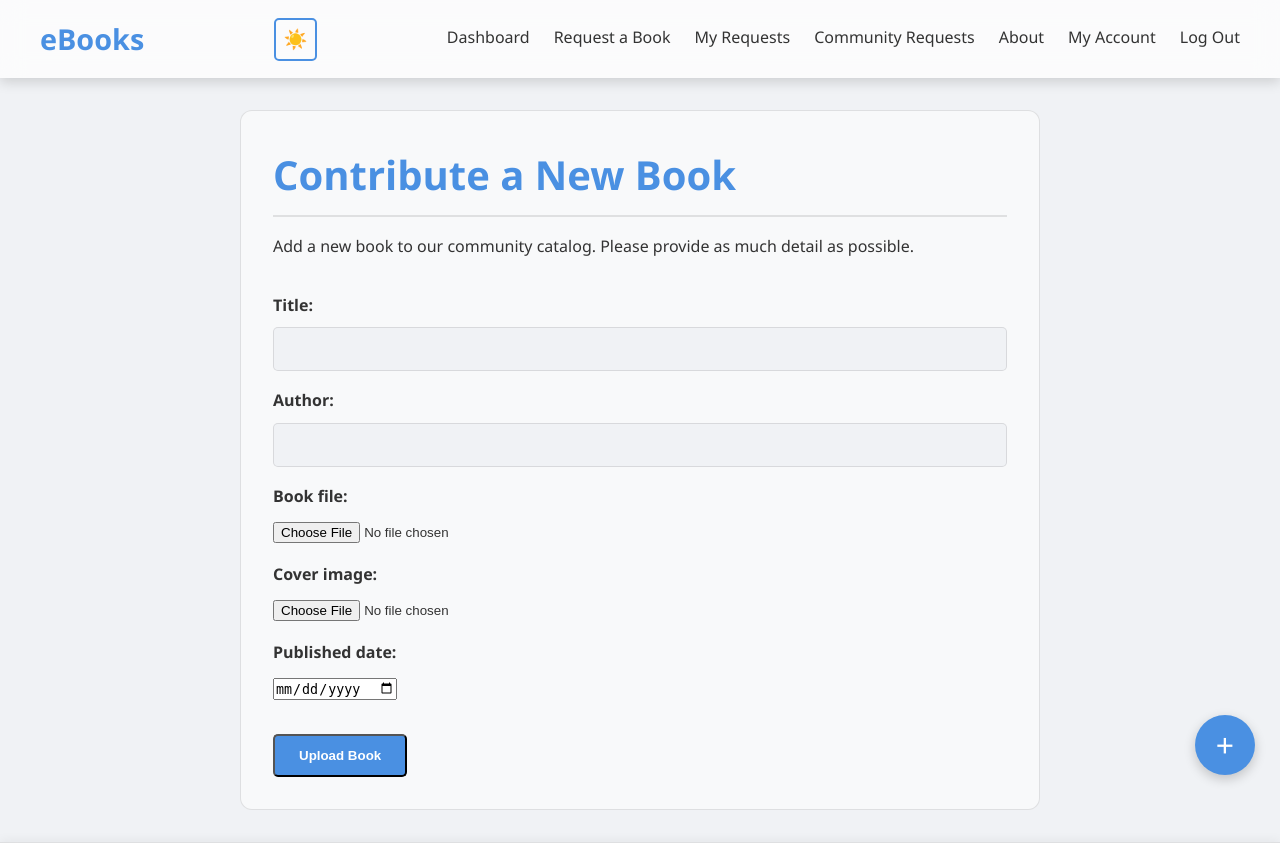
After one commit to Hemedi18/e-books-supply, a Django app: page /upload-book/ in a window 1280 px wide. The commit adds this page. Shown: the top 843 px of the page. Run offline with Django 4.2, Linux system fonts and the light colour scheme; the visitor is signed in with stand-in values (Sample User, id 1).

Commit message:
adding upload feature to users and changing favicon to maatch group trequests

```diff
--- a/books_app/forms.py
+++ b/books_app/forms.py
@@ -1,7 +1,7 @@
 from django import forms
-from django.contrib.auth.forms import UserCreationForm, PasswordChangeForm
+from django.contrib.auth.forms import UserCreationForm, UserChangeForm, PasswordChangeForm
 from django.contrib.auth.models import User
-from .models import RequesterProfile, BookRequest
+from .models import RequesterProfile, BookRequest, BookAvailable
 
 class CustomUserCreationForm(UserCreationForm):
     email = forms.EmailField(required=True)
@@ -51,3 +51,12 @@ class BookRequestForm(forms.ModelForm):
         labels = {
             'book_author': 'Author (Optional)',
         }
+
+class BookUploadForm(forms.ModelForm):
+    """
+    A form for users to upload new books to the catalog.
+    """
+    class Meta:
+        model = BookAvailable
+        fields = ['title', 'author', 'book_file', 'cover_image', 'published_date']
+        widgets = {'published_date': forms.DateInput(attrs={'type': 'date'})}
--- a/books_app/templates/books_app/base.html
+++ b/books_app/templates/books_app/base.html
@@ -239,6 +239,29 @@
         background-color: var(--primary-hover-color);
         border-color: var(--primary-hover-color);
     }
+
+    /* --- Floating Action Button (FAB) for Admins --- */
+    .fab {
+        position: fixed;
+        bottom: 25px;
+        right: 25px;
+        width: 60px;
+        height: 60px;
+        background-color: var(--primary-color);
+        color: white;
+        border-radius: 50%;
+        display: flex;
+        align-items: center;
+        justify-content: center;
+        box-shadow: 0 4px 12px rgba(0,0,0,0.2);
+        text-decoration: none;
+        z-index: 999;
+        transition: all 0.3s ease;
+    }
+    .fab-symbol {
+        font-size: 2rem;
+        line-height: 1;
+    }
   </style>
 </head>
 <body data-theme="light">
@@ -269,13 +292,13 @@
         <nav class="main-nav" aria-label="Main navigation">
             <ul>
                 {% if user.is_authenticated %}
-                    <li style="--delay: 0.1s;"><a href="{% url 'books_app:home' %}">Dashboard</a></li>
-                    <li style="--delay: 0.2s;"><a href="{% url 'books_app:request_book' %}">Request Book</a></li>
-                    <li style="--delay: 0.3s;"><a href="{% url 'books_app:my_requests' %}">My Requests</a></li>
-                    <li style="--delay: 0.4s;"><a href="{% url 'books_app:about' %}">About</a></li>
-                    <li style="--delay: 0.5s;"><a href="{% url 'books_app:contact' %}">Contact</a></li>
-                    <li style="--delay: 0.6s;"><a href="{% url 'books_app:account' %}">My Account</a></li>
-                    <li style="--delay: 0.7s;"><a href="{% url 'books_app:logout' %}">Log Out</a></li>
+                    <li><a href="{% url 'books_app:home' %}">Dashboard</a></li>
+                    <li><a href="{% url 'books_app:request_book' %}">Request a Book</a></li>
+                    <li><a href="{% url 'books_app:my_requests' %}">My Requests</a></li>
+                    <li><a href="{% url 'books_app:all_requests' %}">Community Requests</a></li>
+                    <li><a href="{% url 'books_app:about' %}">About</a></li>
+                    <li><a href="{% url 'books_app:account' %}">My Account</a></li>
+                    <li><a href="{% url 'books_app:logout' %}">Log Out</a></li>
                 {% else %}
                     <li style="--delay: 0.1s;"><a href="{% url 'books_app:login' %}">Login</a></li>
                     <li style="--delay: 0.2s;"><a href="{% url 'books_app:signup' %}">Sign Up</a></li>
@@ -299,6 +322,13 @@
         </nav>
     </div>
 </footer>
+
+{% if user.is_authenticated %}
+    <!-- Floating Action Button for ALL users to add a new book -->
+    <a href="{% url 'books_app:upload_book' %}" class="fab" title="Contribute a New Book">
+        <span class="fab-symbol">+</span>
+    </a>
+{% endif %}
 
 <script src="{% static 'js/main.js' %}"></script>
 <script>
--- /dev/null
+++ b/books_app/templates/books_app/upload_book.html
@@ -0,0 +1,21 @@
+{% extends "books_app/base.html" %}
+
+{% block title %}Upload a New Book{% endblock %}
+
+{% block content %}
+<div class="content-page styled-form">
+    {% if request_to_fulfill %}
+        <h1>Fulfill Request: {{ request_to_fulfill.book_title }}</h1>
+        <p>You are uploading a book to fulfill a request from {{ request_to_fulfill.requester.whatsapp_name }}. Thank you for helping!</p>
+    {% else %}
+        <h1>Contribute a New Book</h1>
+        <p>Add a new book to our community catalog. Please provide as much detail as possible.</p>
+    {% endif %}
+
+    <form method="POST" enctype="multipart/form-data" style="margin-top: 2rem;">
+        {% csrf_token %}
+        {{ form.as_p }}
+        <button type="submit" class="button-link">Upload Book</button>
+    </form>
+</div>
+{% endblock %}
--- a/books_app/urls.py
+++ b/books_app/urls.py
@@ -4,17 +4,18 @@ from . import views
 app_name = 'books_app'
 
 urlpatterns = [
-    path('', views.login_view, name='login'), # Login is now the root page
-    path('dashboard/', views.home, name='home'), # The book list is now the dashboard
-
-    # Auth routes
+    path('', views.home, name='home'),
+    path('dashboard/', views.home, name='home'), # Alias for start_url
+    path('request/', views.request_book, name='request_book'),
+    path('my-requests/', views.my_requests, name='my_requests'),
+    path('community-requests/', views.all_requests_view, name='all_requests'),
+    path('upload-book/', views.upload_book_view, name='upload_book'),
+    path('upload-book/for-request/<int:request_id>/', views.upload_book_view, name='upload_for_request'),
+    path('about/', views.about, name='about'),
+    path('help/', views.help, name='help'),
+    path('contact/', views.contact, name='contact'),
+    path('account/', views.account, name='account'),
     path('signup/', views.signup_view, name='signup'),
+    path('login/', views.login_view, name='login'),
     path('logout/', views.logout_view, name='logout'),
-
-    path('requestbook/', views.request_book, name='request_book'),
-    path('my-requests/', views.my_requests, name='my_requests'),
-    path('about/', views.about, name="about"),
-    path('help/', views.help, name="help"),
-    path('contact/', views.contact, name="contact"),
-    path('account/', views.account, name="account"),
 ]
--- a/books_app/views.py
+++ b/books_app/views.py
@@ -1,7 +1,7 @@
 from django.shortcuts import render, HttpResponse, redirect
 from .models import BookAvailable, RequesterProfile, BookRequest
 from .forms import (
-    BookRequestForm, CustomUserCreationForm, UserUpdateForm,
+    BookRequestForm, CustomUserCreationForm, UserUpdateForm, BookUploadForm,
     ProfileUpdateForm
 )
 from django.contrib.auth.forms import AuthenticationForm, PasswordChangeForm
@@ -9,6 +9,7 @@ from django.contrib.auth import login, logout, update_session_auth_hash
 from django.contrib.auth.decorators import login_required
 from django.contrib import messages
 from django.db.models import Q
+from django.utils import timezone
 
 # Create your views here.
 
@@ -54,6 +55,48 @@ def my_requests(request):
         messages.warning(request, "Your requester profile could not be found. Please visit your account page to ensure it's set up correctly.")
 
     return render(request, 'books_app/my_requests.html', {'requests_list': requests_list})
+
+@login_required
+def all_requests_view(request):
+    """
+    Displays all book requests from all users to the community.
+    """
+    all_requests = BookRequest.objects.all().order_by('-request_date')
+    return render(request, 'books_app/all_requests.html', {'requests_list': all_requests})
+
+@login_required
+def upload_book_view(request, request_id=None):
+    """
+    Handles book uploads by any authenticated user.
+    If a request_id is provided, it fulfills that request upon successful upload.
+    """
+    book_request_to_fulfill = None
+    if request_id:
+        try:
+            book_request_to_fulfill = BookRequest.objects.get(id=request_id, status='PENDING')
+        except BookRequest.DoesNotExist:
+            messages.error(request, "This book request could not be found or has already been fulfilled.")
+            return redirect('books_app:all_requests')
+
+    if request.method == 'POST':
+        form = BookUploadForm(request.POST, request.FILES)
+        if form.is_valid():
+            new_book = form.save() # The book is now in the catalog
+
+            # If this upload is meant to fulfill a specific request
+            if book_request_to_fulfill:
+                book_request_to_fulfill.book_requested = new_book
+                book_request_to_fulfill.status = 'FULFILLED'
+                book_request_to_fulfill.fulfillment_date = timezone.now()
+                book_request_to_fulfill.save()
+                messages.success(request, f"Thank you! You have successfully uploaded '{new_book.title}' and fulfilled the request.")
+                return redirect('books_app:all_requests')
+
+            messages.success(request, f"Thank you for your contribution! '{new_book.title}' has been added to the catalog.")
+            return redirect('books_app:home')
+    else:
+        form = BookUploadForm(initial={'title': book_request_to_fulfill.book_title if book_request_to_fulfill else '', 'author': book_request_to_fulfill.book_author if book_request_to_fulfill else ''})
+    return render(request, 'books_app/upload_book.html', {'form': form, 'request_to_fulfill': book_request_to_fulfill})
 
 @login_required
 def about(request):
```
Also changed, not shown: books_app/templates/books_app/all_requests.html (added, +30 -0 lines), books_app/static/images/icon-192x192.png, books_app/static/images/icon-512x512.png, books_app/static/images/icon.ico.
